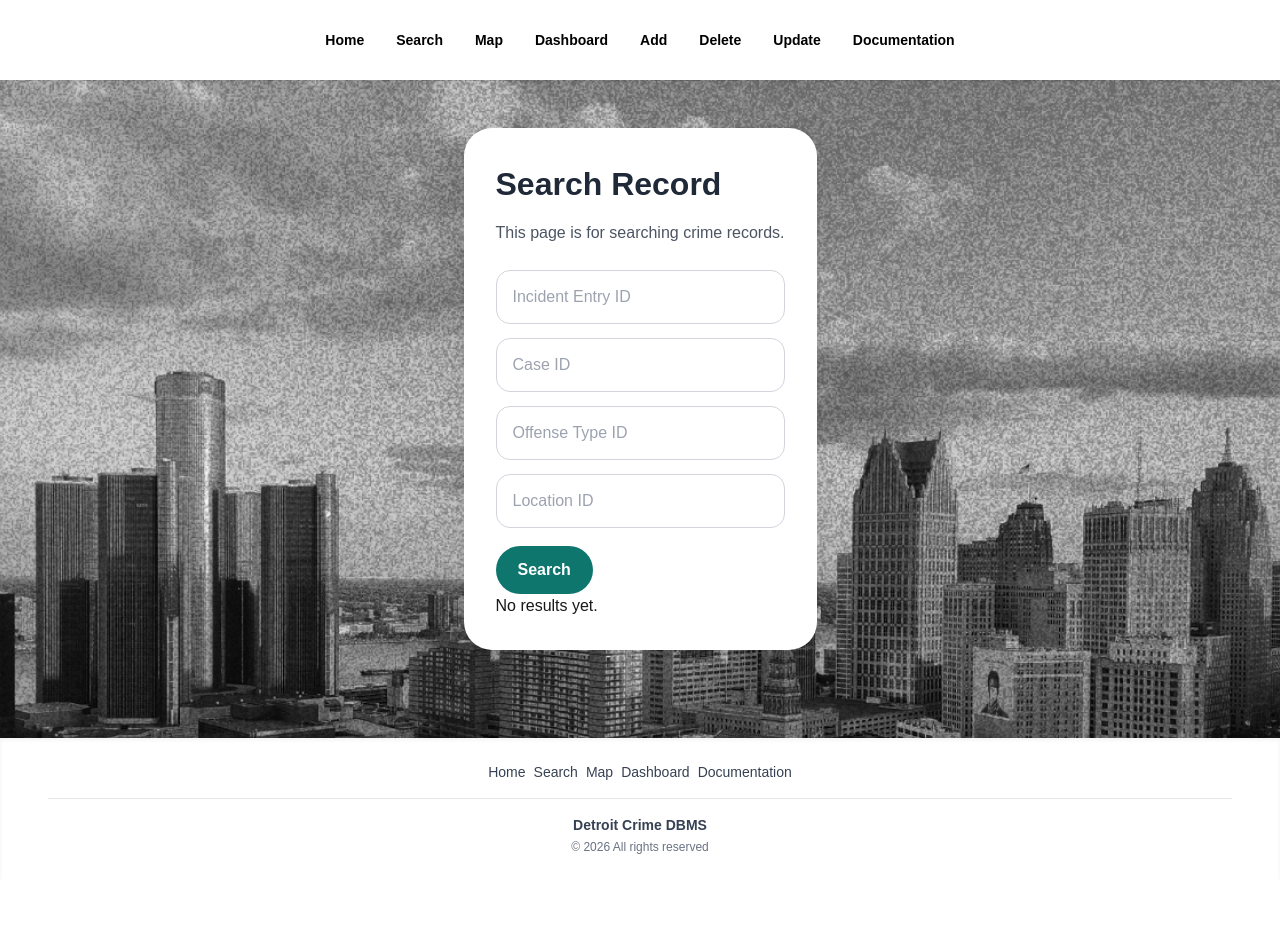
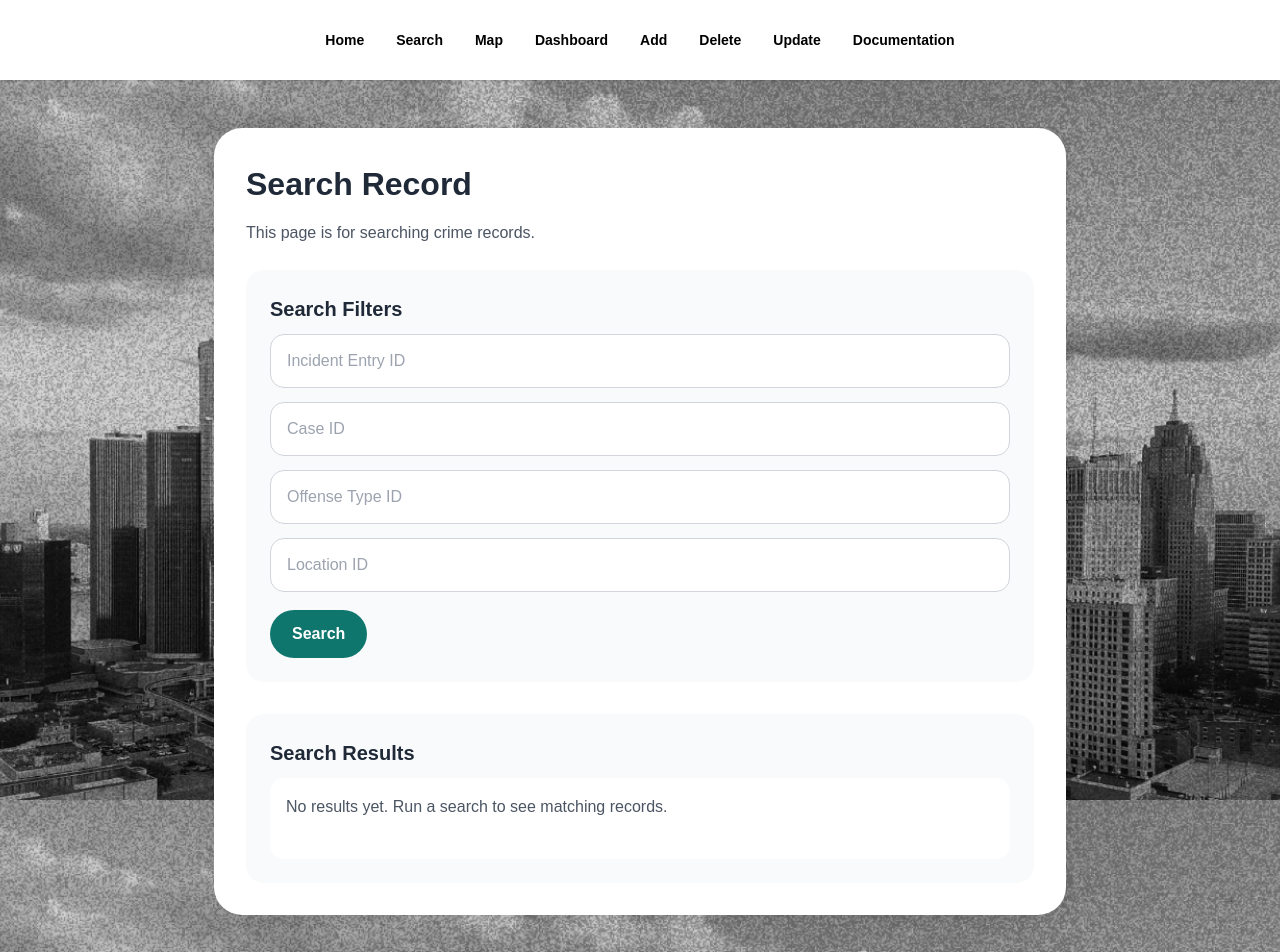
Before and after one commit to nahyunkim036/detroitCrime, a Next.js app: page /search in a window 1280 px wide. Shown: the top 952 px of the page. Before the commit the page ends 879 px from the top, so only its background shows below. Built offline with nearby package versions, Linux system fonts and the light colour scheme.

Commit message:
updated search page layout and styling

```diff
--- a/app/globals.css
+++ b/app/globals.css
@@ -168,6 +168,28 @@ body {
   color: #6b7280;
 }
 
+.search-section {
+  margin-top: 24px;
+  margin-bottom: 32px;
+  padding: 24px;
+  border-radius: 18px;
+  background: #f9fafb;
+}
+
+.results-section {
+  margin-top: 16px;
+  padding: 24px;
+  border-radius: 18px;
+  background: #f9fafb;
+  color: #111827
+}
+
+.empty-results {
+  padding: 16px;
+  border-radius: 14px;
+  background: #ffffff;
+}
+
 @media (max-width: 768px) {
   .two-column {
     grid-template-columns: 1fr;
--- a/app/search/page.tsx
+++ b/app/search/page.tsx
@@ -1,10 +1,9 @@
 "use client";
 
 import Navbar from "../components/navbar";
-import Footer from "../components/footer";
 import { useState } from "react";
 
-export default function Home() {
+export default function SearchPage() {
   const [incidentEntryId, setIncidentEntryId] = useState("");
   const [caseId, setCaseId] = useState("");
   const [offenseTypeId, setOffenseTypeId] = useState("");
@@ -38,7 +37,7 @@ const handleSearch = async () => {
   };
 
   return (
-    <div className="bg-custom min-h-screen flex flex-col items-center justify-start">
+    <div className="bg-custom page-wrapper">
       <Navbar />
 
       <main className="page-container">
@@ -47,6 +46,9 @@ const handleSearch = async () => {
           <p className="page-text">
             This page is for searching crime records.
           </p>
+
+          <div className="search-section">
+            <h2 className="section-title">Search Filters</h2>
 
             <div className="form-group">
               <input
@@ -78,11 +80,15 @@ const handleSearch = async () => {
             <button className="main-button" onClick={handleSearch}>
               Search
             </button>
+          </div>
+
+          <div className="results-section">
+            <h2 className="section-title">Search Results</h2>
 
             {results.length > 0 ? (
               <div className="results-container">
                 {results.map((record: any) => (
-                <div key={record.incident_entry_id} className="result-card">
+                  <div key={record.incident_entry_id} className="info-box">
                     <p><strong>Incident Entry ID:</strong> {record.incident_entry_id}</p>
                     <p><strong>Case ID:</strong> {record.case_id}</p>
                     <p><strong>Crime ID:</strong> {record.crime_id}</p>
@@ -93,12 +99,19 @@ const handleSearch = async () => {
                 ))}
               </div>
             ) : (
-            <p>No results yet.</p>
+              <div className="empty-results">
+                <p className="page-text">
+                  No results yet. Run a search to see matching records.
+                </p>
+              </div>
             )}
+          </div>
         </div>
       </main>
 
-      <Footer />
+      <footer className="page-footer">
+        Detroit Crime Dashboard | Search Page
+      </footer>
     </div>
   );
 }
```
Lines whose indentation alone changed are shown as unchanged.
